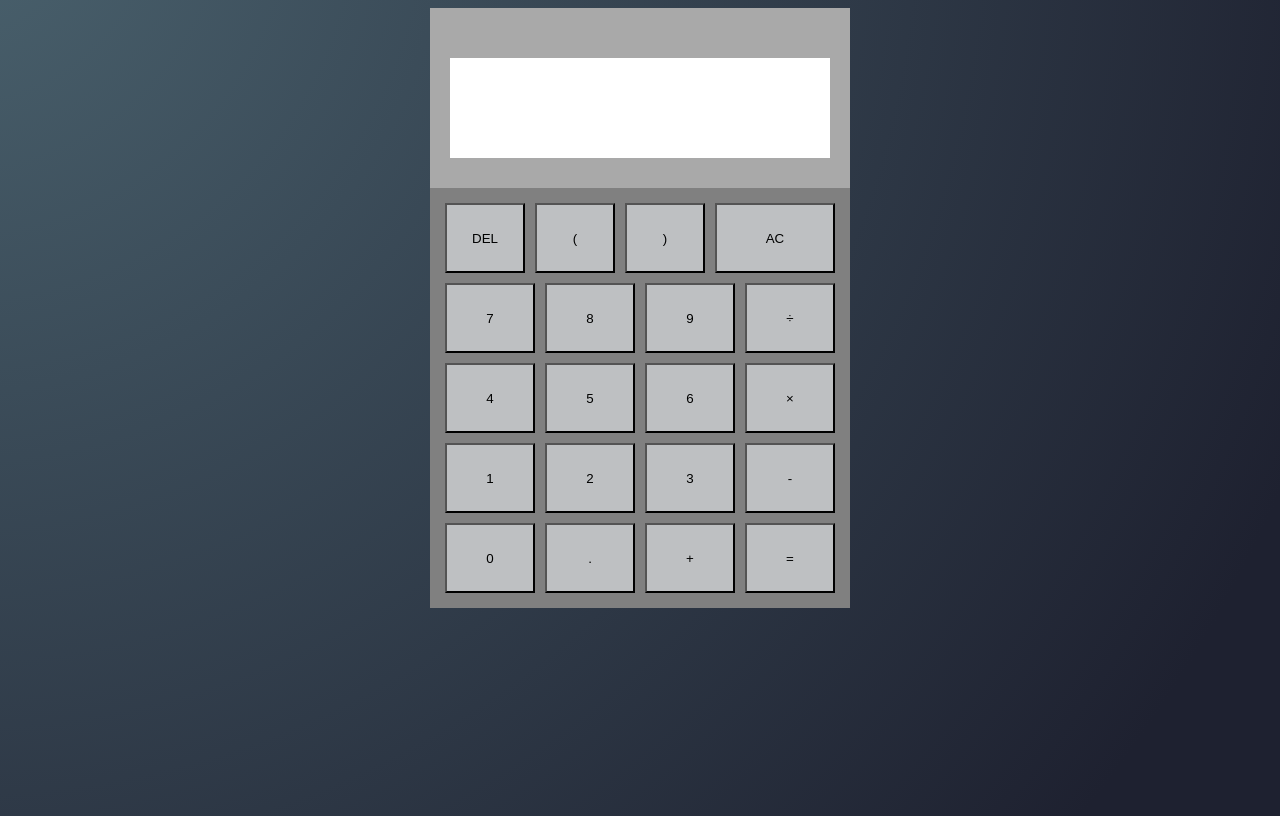
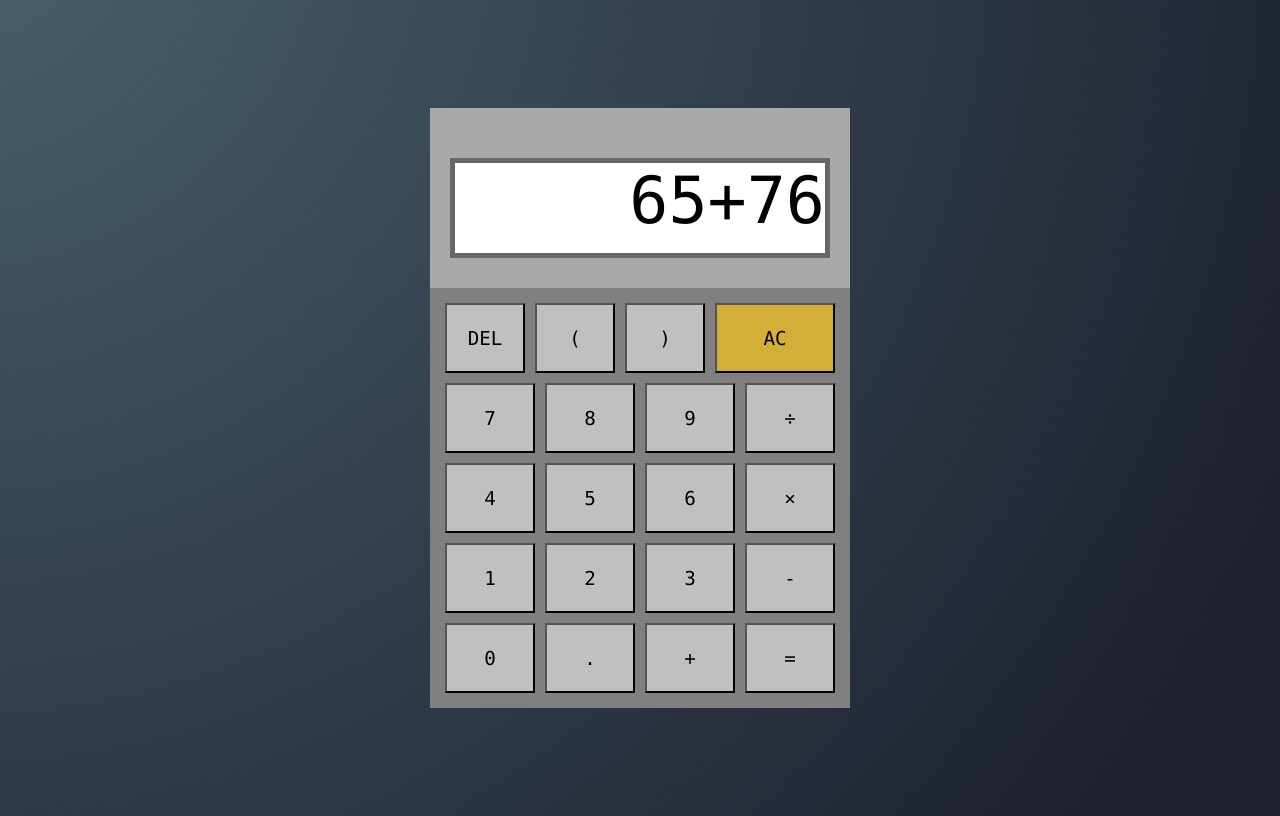
Before and after one commit to JoshuaW13/Calculator, a plain HTML site: page index.html in a window 1280 px wide. Drawn offline with Linux system fonts and the light colour scheme.

Commit message:
calcualtor asthetics finsihed

```diff
--- a/index.html
+++ b/index.html
@@ -9,7 +9,7 @@
 </head>
 <body>
     <div class="calcBody">
-        <div class="calcScreen"></div>
+        <p class="calcScreen">65+76</p>
         <div class="buttons">
             <button class="smallButton">DEL</button>
             <button class="smallButton">(</button>
@@ -18,19 +18,19 @@
             <button>7</button>
             <button>8</button>
             <button>9</button>
-            <button>÷</button>
+            <button class="operator">÷</button>
             <button>4</button>
             <button>5</button>
             <button>6</button>
-            <button>×</button>
+            <button class="operator">×</button>
             <button>1</button>
             <button>2</button>
             <button>3</button>
-            <button>-</button>
+            <button class="operator">-</button>
             <button>0</button>
             <button>.</button>
-            <button>+</button>
-            <button>=</button>
+            <button class="operator">+</button>
+            <button class="operator equals">=</button>
         </div>
 
     </div>
--- a/styles.css
+++ b/styles.css
@@ -1,7 +1,8 @@
 body{
+    display: flex;
     height: 100vh;
     background: radial-gradient(circle at -4% -12.9%, rgb(74, 98, 110) 0.3%, rgb(30, 33, 48) 90.2%);
-
+    font-family: "Lucida Console", "Courier New", monospace;
 
 }
 
@@ -13,6 +14,7 @@ body{
     height: 600px;
     display: flex;
     flex-wrap: wrap;
+    margin-top: 100px;
 }
 
 .buttons{
@@ -29,23 +31,33 @@ button{
     width: 90px;
     height: 70px;
     margin: 5px;
-    background-color: #BEC0C2;
-    color: black;
+    background-color: silver;
+    font-family: "Lucida Console", "Courier New", monospace;
+    font-size: larger;
+
 
 }
 
 .calcScreen{
     margin: 20px;
-    height: 100px;
+    height: 90px;
     background: white;
     width: 410px;
     margin-top: 50px;
+    border: solid #696969;
+    border-width: 5px;
+    font-size: 65px;
+    text-align: right;
+    padding-left: 5px;
+
 }
 
 .bigButton{
     width: 120px;
+    background-color: #D4AF37
 }
 
 .smallButton{
     width: 80px;
+
 }
```
